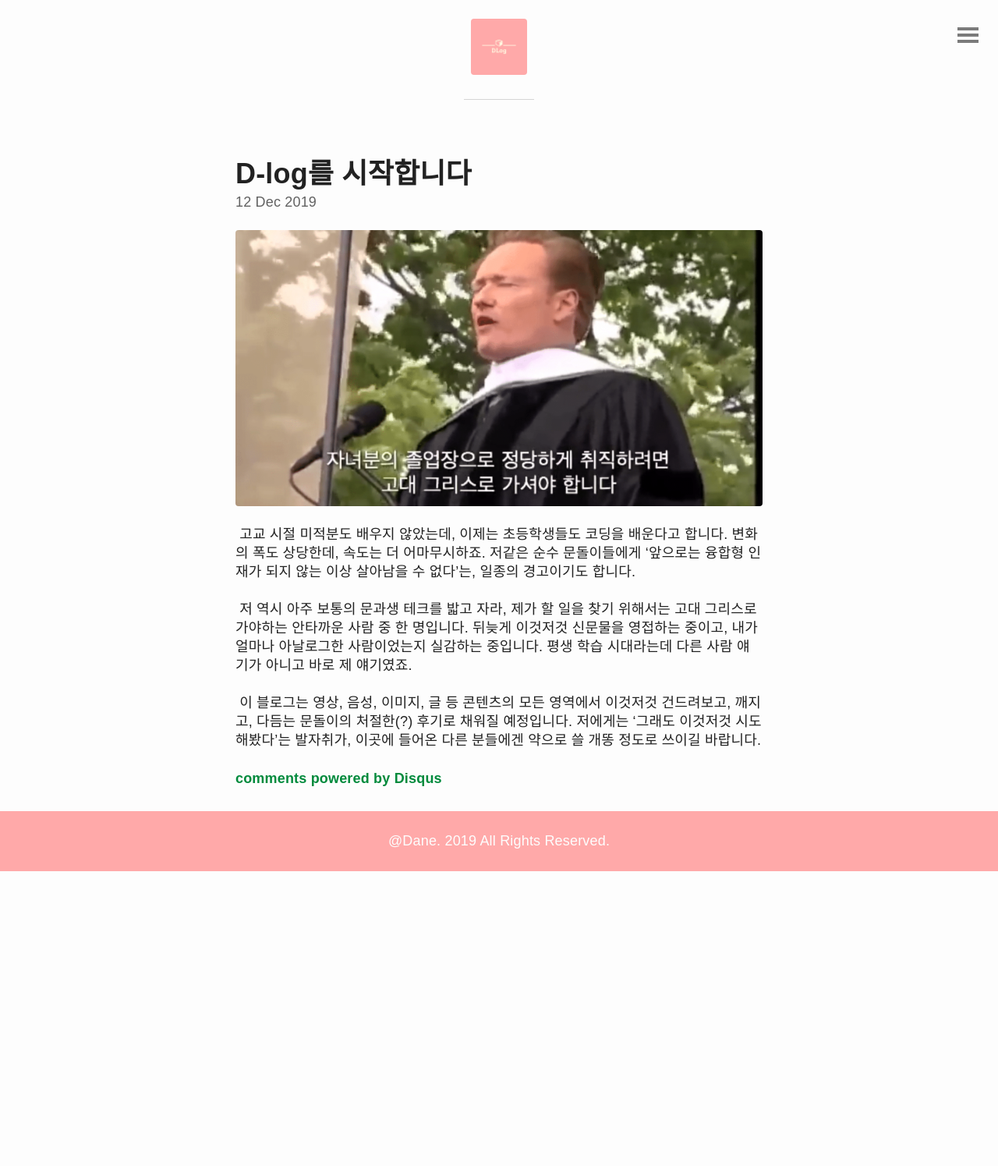
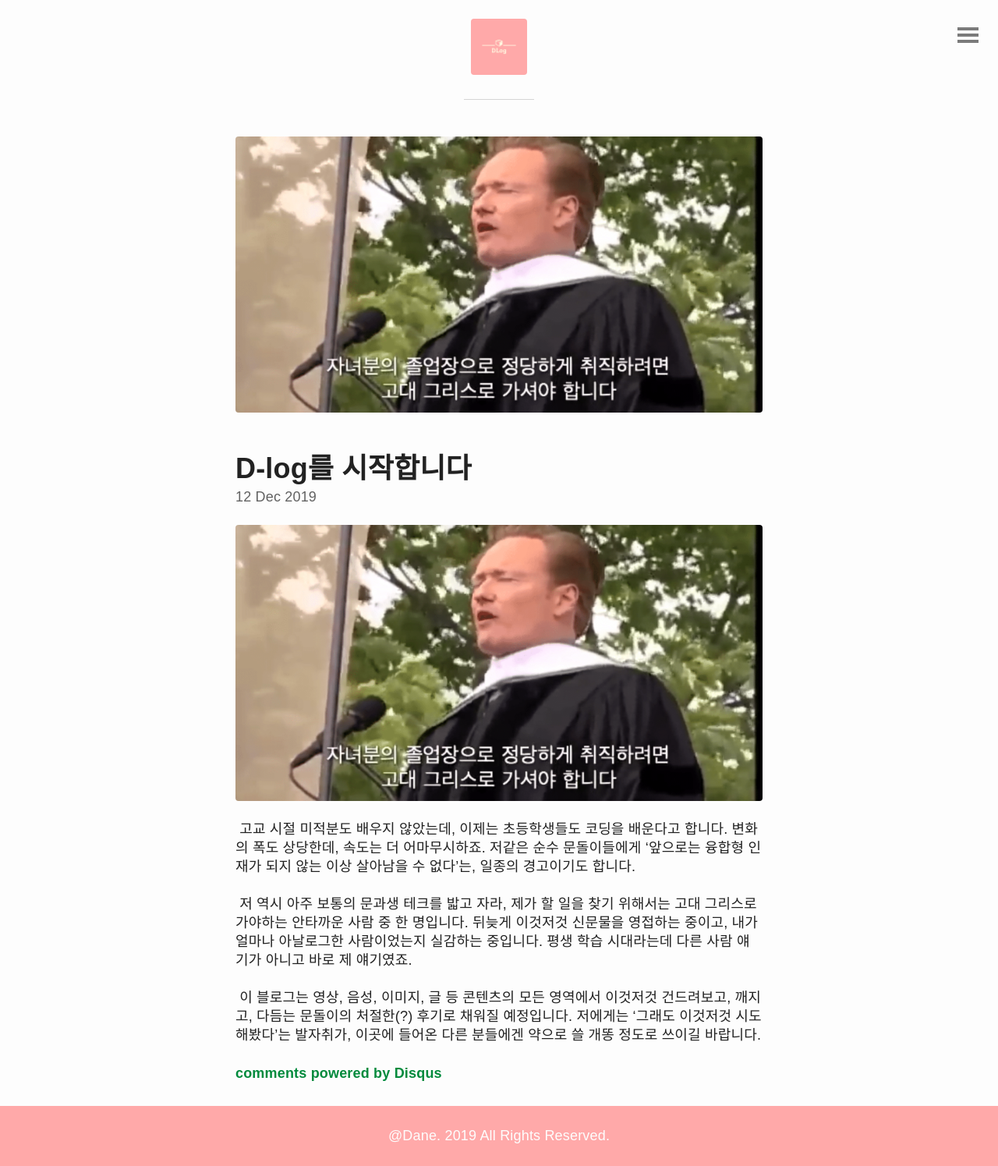
Before and after one commit to Dane10st/danelog, a Jekyll site: the page built from _posts/2019-12-12-openingdlog.md, in a window 1280 px wide. Shown: the whole page at 78% size. Built offline with Jekyll 4.4.1, drawn with Linux system fonts in a browser that asks for light colours; some web fonts are replaced; comment, search, counter and statistics services are not loaded; before the commit the page ends 1117 px from its top, so only the background shows below that.

Commit message:
글 페이지에 대표 이미지 노출시키기
추가

```diff
--- a/_layouts/post.html
+++ b/_layouts/post.html
@@ -2,6 +2,9 @@
 layout: default
 ---
 <article id="post-page">
+	{% if page.image.feature %}
+  <img src="{{ site.github.url }}/img/thumbnail/{{ page.image.feature }}">
+	{% endif %}
 	<h2>{{ page.title }}</h2>
 	<time datetime="{{ page.date | date_to_xmlschema }}" class="by-line">{{ page.date | date_to_string }}</time>
 	<div class="content">
```
